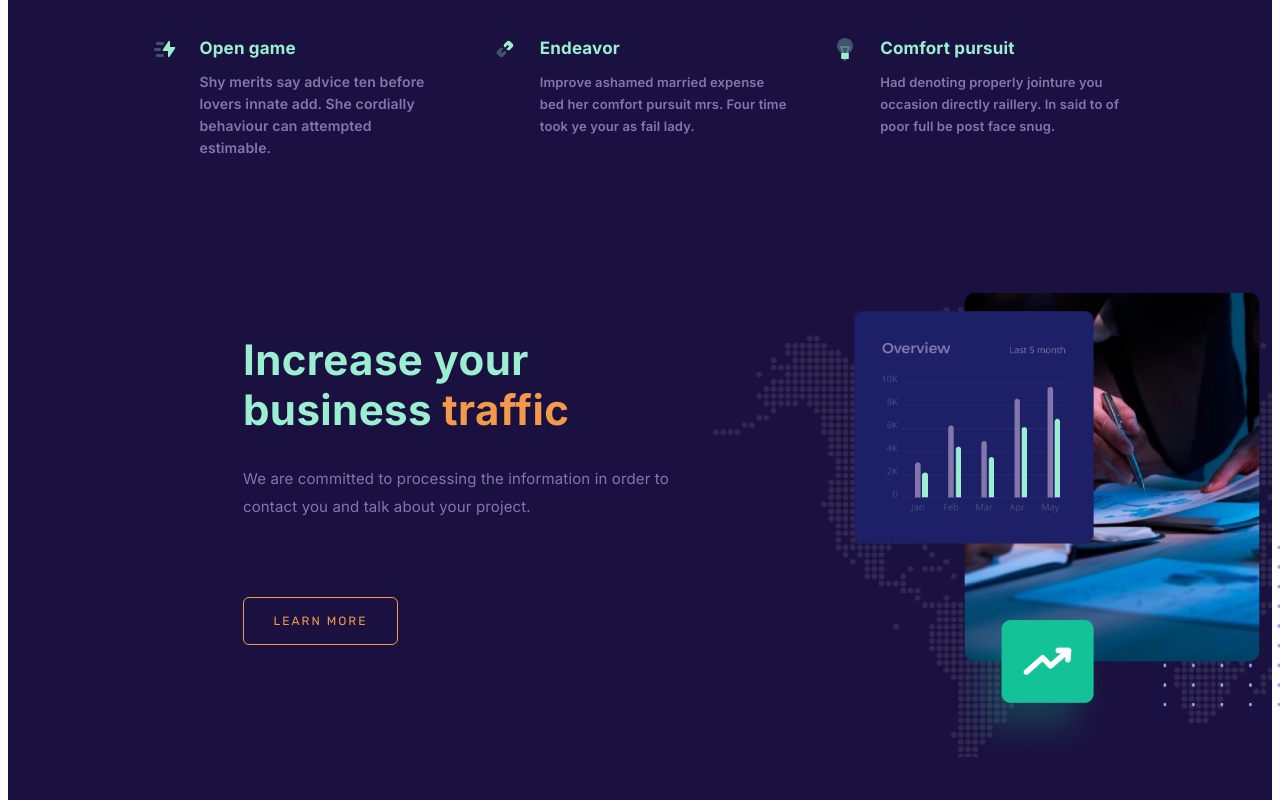
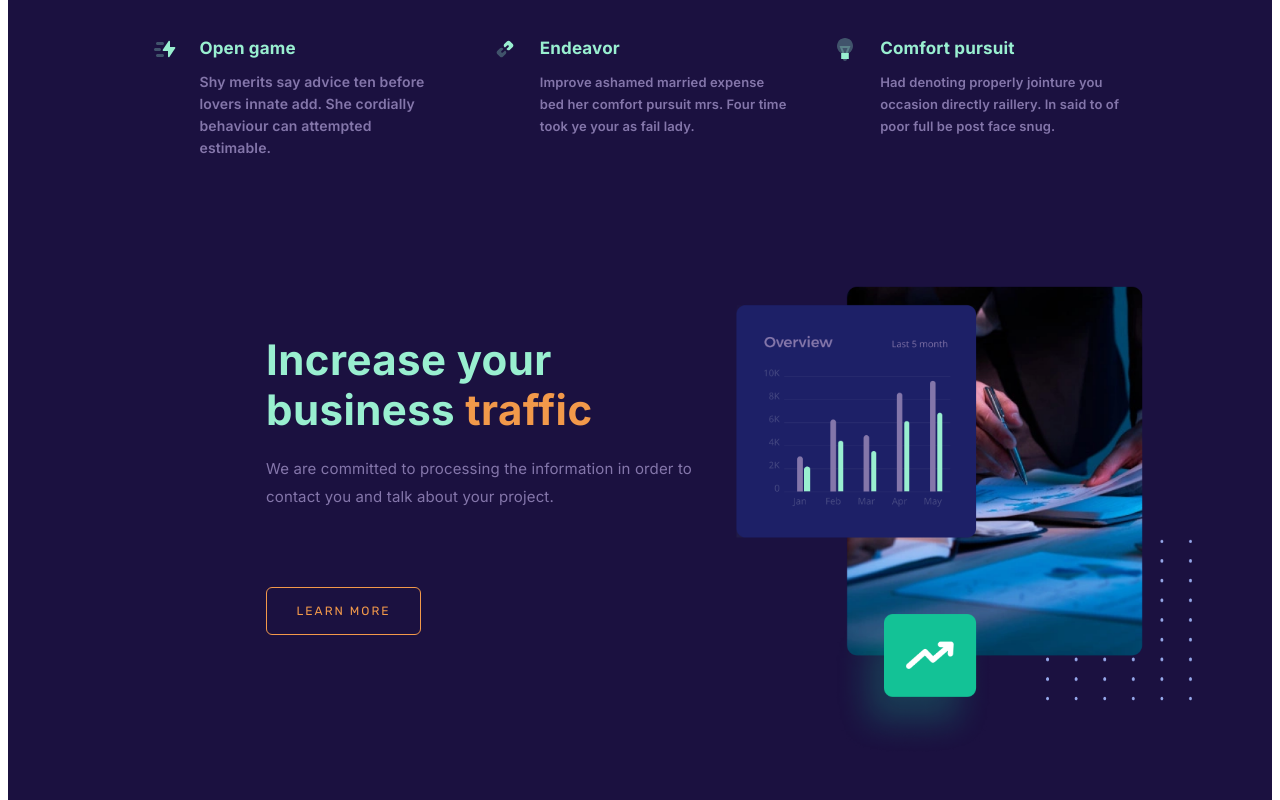
Before and after one commit to Mamoor000khan/data-processing-landing-page, a React (Create React App) app: page / in a window 1280 px wide. Shown: the part 1220-2020 px from the top of the page. Built offline with nearby package versions, Linux system fonts and the light colour scheme.

Commit message:
some changes

```diff
--- a/src/components/Content/Content.js
+++ b/src/components/Content/Content.js
@@ -6,14 +6,13 @@ import { makeStyles } from '@material-ui/core/styles';
 
 import Img from '../../assets/img/content.png';
 import ContentButton from './ContentButton';
-import Classes from './content.module.css';
 
 const useStyles = makeStyles((theme) => ({
-  container: {
+  content: {
       width:'1442px',
       height:'700px',
       display:'flex',
-      justifyContent:'end',
+      justifyContent:'center',
       alignItems:'center',
       margin:'auto',
     },
@@ -30,7 +29,7 @@ const useStyles = makeStyles((theme) => ({
       fontWeight:700,
       fontSize: '42px',
       lineHeight: '50px',
-      marginBottom:'30px',
+      marginBottom:'20px',
       color:'#99EFD0',
     },
   text: {
@@ -57,7 +56,7 @@ const useStyles = makeStyles((theme) => ({
 export default function Content() {
     const classes = useStyles();
   return (
-    <section className={classes.container}>
+    <section className={classes.content}>
       <div className={classes.textContainer} >
          <Typography className={classes.heading}>
            Increase your business <b style={{color:'#F2994A'}}>traffic</b>
@@ -71,7 +70,7 @@ export default function Content() {
           <ContentButton/>
       </div>
 
-      <div className={Classes.img}>
+      <div style={{marginTop:'100px'}}>
          <img src={Img} alt="" style={{width:'348.5',height:'473px', }}/>
       </div>
     </section>
--- a/src/components/Frames/Frames.js
+++ b/src/components/Frames/Frames.js
@@ -6,6 +6,7 @@ import { makeStyles } from '@material-ui/core/styles';
 
 import Img from '../../assets/img/card.png';
 import ContentButton from '../Content/ContentButton';
+import Classes from './Frames.module.css';
 
 const useStyles = makeStyles((theme) => ({
   container: {
@@ -70,7 +71,7 @@ export default function Frames() {
           <ContentButton style={{width:'155px', height:'54px'}}/>
       </div>
 
-      <div style={{marginTop:'100px'}}>
+      <div className={Classes.img}>
          <img src={Img} alt="" style={{width:'348.5',height:'473px', }}/>
       </div>
     </section>
--- a/src/components/Metrix/Metrix.js
+++ b/src/components/Metrix/Metrix.js
@@ -31,7 +31,7 @@ const useStyles = makeStyles((theme) => ({
       color:'#99EFD0',
       lineHeight:'48px',
       textAlign:'center',
-      marginBottom:'50px',
+      marginBottom:'80px',
       //letterSpacing:'3px'
    // marginTop:'12px',
     },
```
Also changed, not shown: src/components/Frames/Frames.module.css (line endings or trailing spaces).
